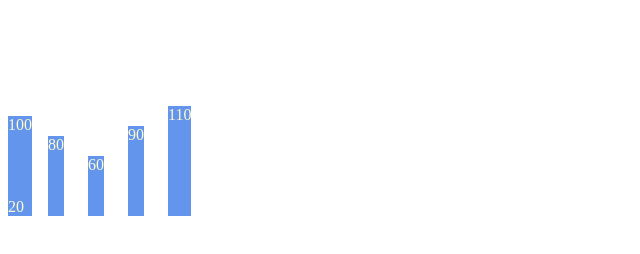
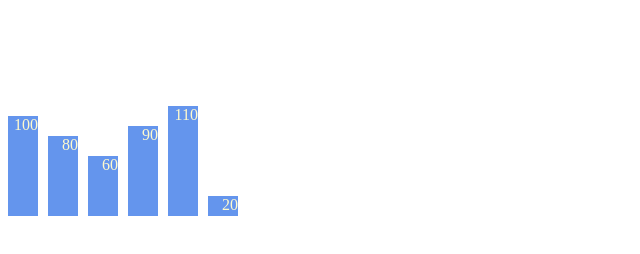
Before and after one commit to GloriaSong/chart_week4, a plain HTML site: page index.html in a window 1280 px wide. Shown: the part 48-302 px from the top of the page, without its empty margins (0-640 px from the left). Drawn offline with Linux system fonts and the light colour scheme.

Commit message:
Last vertical bar

```diff
--- a/index.html
+++ b/index.html
@@ -8,7 +8,8 @@
         margin-top:2px;
         margin-bottom:2px;
         bottom:0;
-        position:absolute
+        position:absolute;
+        width:30px;
         }
 
         .my_figure{
@@ -28,7 +29,7 @@
 <div class="bar-chart" style="height:60px; left:80px">60</div>
 <div class="bar-chart" style="height:90px; left:120px">90</div>
 <div class="bar-chart" style="height:110px;left:160px">110</div>
-<div class="bar-chart" style="height:20px left:200px">20</div>
+<div class="bar-chart" style="height:20px; left:200px">20</div>
 </div>
 
 </body>
```
